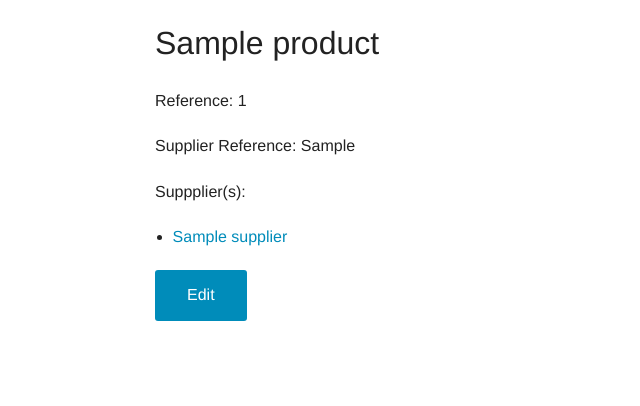
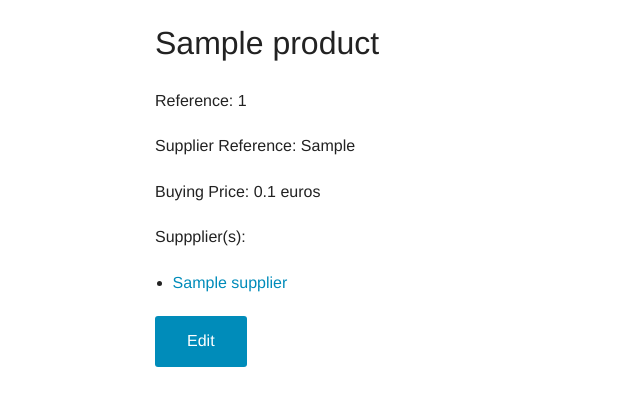
Before and after one commit to oeilgauche/vicuna, a Flask app: page /backend/products/view/1 in a window 1280 px wide. Shown: the part 45-451 px from the top of the page, without its empty margins (0-640 px from the left). Run offline with Flask 2, Linux system fonts and the light colour scheme; tables that the repository leaves empty hold one stand-in row (values such as "Sample post").

Commit message:
Buying Price added

```diff
--- a/app/products/views.py
+++ b/app/products/views.py
@@ -34,7 +34,7 @@ def product_add():
 	form.suppliers.choices = suppliers
 	if form.validate_on_submit():
 		# Storing the buying price as an integer
-		buying_price_int = form.buying_price.data * 100
+		buying_price_int = int(form.buying_price.data * 100)
 
 		product = Product(name=form.name.data, reference=form.reference.data,
 							supplier_reference=form.supplier_reference.data,
--- a/app/templates/products/view.html
+++ b/app/templates/products/view.html
@@ -8,6 +8,7 @@
 
 		<p>Reference: {{ product.reference }}</p>
 		<p>Supplier Reference: {{ product.supplier_reference }}</p>
+		<p>Buying Price: {{ product.buying_price / 100 }} euros
 		<p>Suppplier(s):</p>
 		<ul>
 			{% for supplier in product.supplier %}
```
Also changed, not shown: 2 other files.
